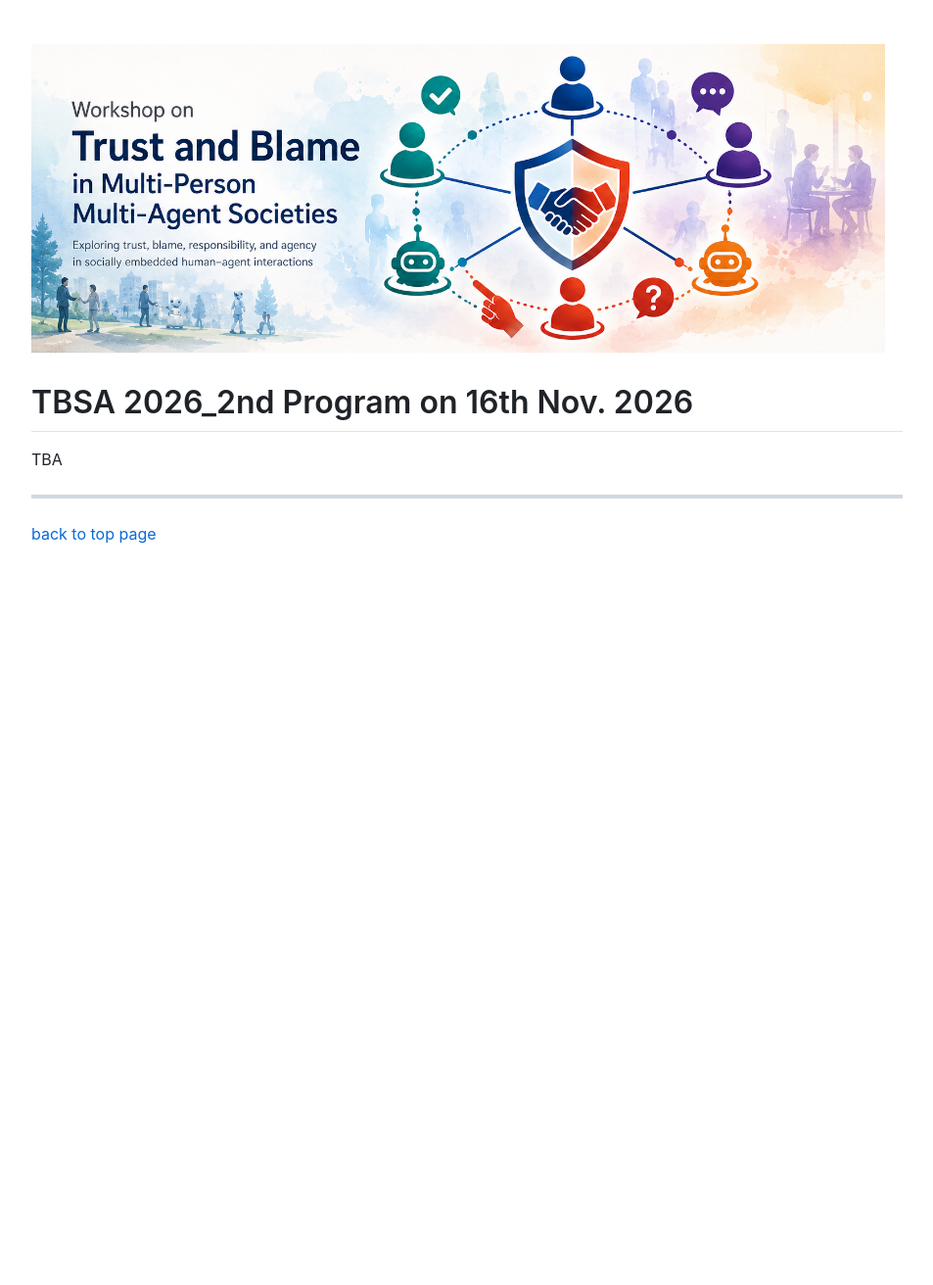
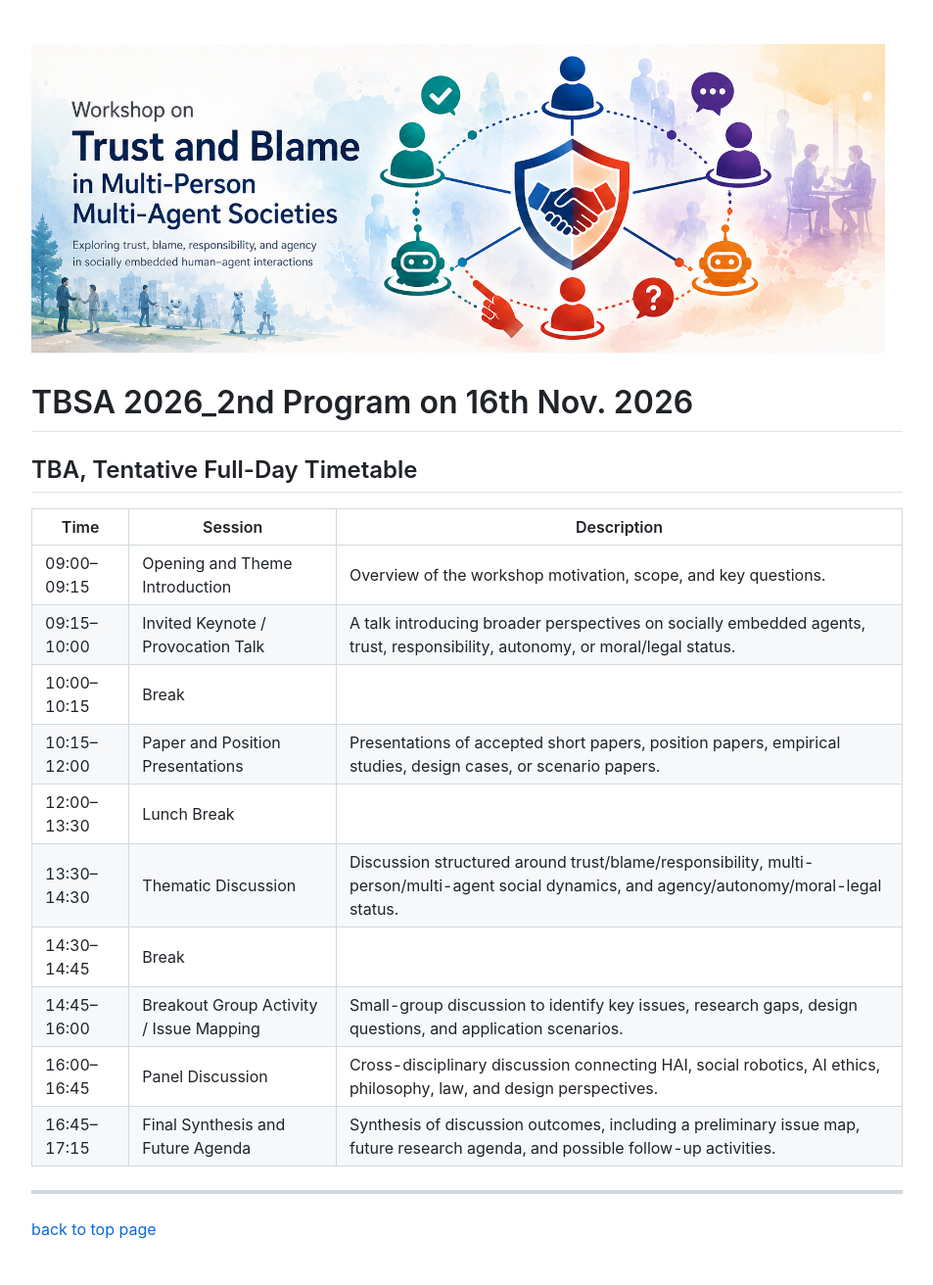
Before and after one commit to virtualcom-designlab/TBSA2026, a Jekyll site: the page built from program.md, in a window 1280 px wide. Shown: the whole page at 98% size, without its empty margins (163-1116 px from the left). Built offline with Jekyll 4.4.1, drawn with Linux system fonts in a browser that asks for light colours; our own code applies the rules of GitHub Pages for plain Markdown files; before the commit the page ends 900 px from its top, so only the background shows below that.

Commit message:
Update program.md

```diff
--- a/program.md
+++ b/program.md
@@ -4,7 +4,20 @@
 
 # TBSA 2026_2nd Program on 16th Nov. 2026
 
-TBA
+## TBA, Tentative Full-Day Timetable
+
+| Time | Session | Description |
+|---|---|---|
+| 09:00–09:15 | Opening and Theme Introduction | Overview of the workshop motivation, scope, and key questions. |
+| 09:15–10:00 | Invited Keynote / Provocation Talk | A talk introducing broader perspectives on socially embedded agents, trust, responsibility, autonomy, or moral/legal status. |
+| 10:00–10:15 | Break |  |
+| 10:15–12:00 | Paper and Position Presentations | Presentations of accepted short papers, position papers, empirical studies, design cases, or scenario papers. |
+| 12:00–13:30 | Lunch Break |  |
+| 13:30–14:30 | Thematic Discussion | Discussion structured around trust/blame/responsibility, multi-person/multi-agent social dynamics, and agency/autonomy/moral-legal status. |
+| 14:30–14:45 | Break |  |
+| 14:45–16:00 | Breakout Group Activity / Issue Mapping | Small-group discussion to identify key issues, research gaps, design questions, and application scenarios. |
+| 16:00–16:45 | Panel Discussion | Cross-disciplinary discussion connecting HAI, social robotics, AI ethics, philosophy, law, and design perspectives. |
+| 16:45–17:15 | Final Synthesis and Future Agenda | Synthesis of discussion outcomes, including a preliminary issue map, future research agenda, and possible follow-up activities. |
 
 <!--
 
```
